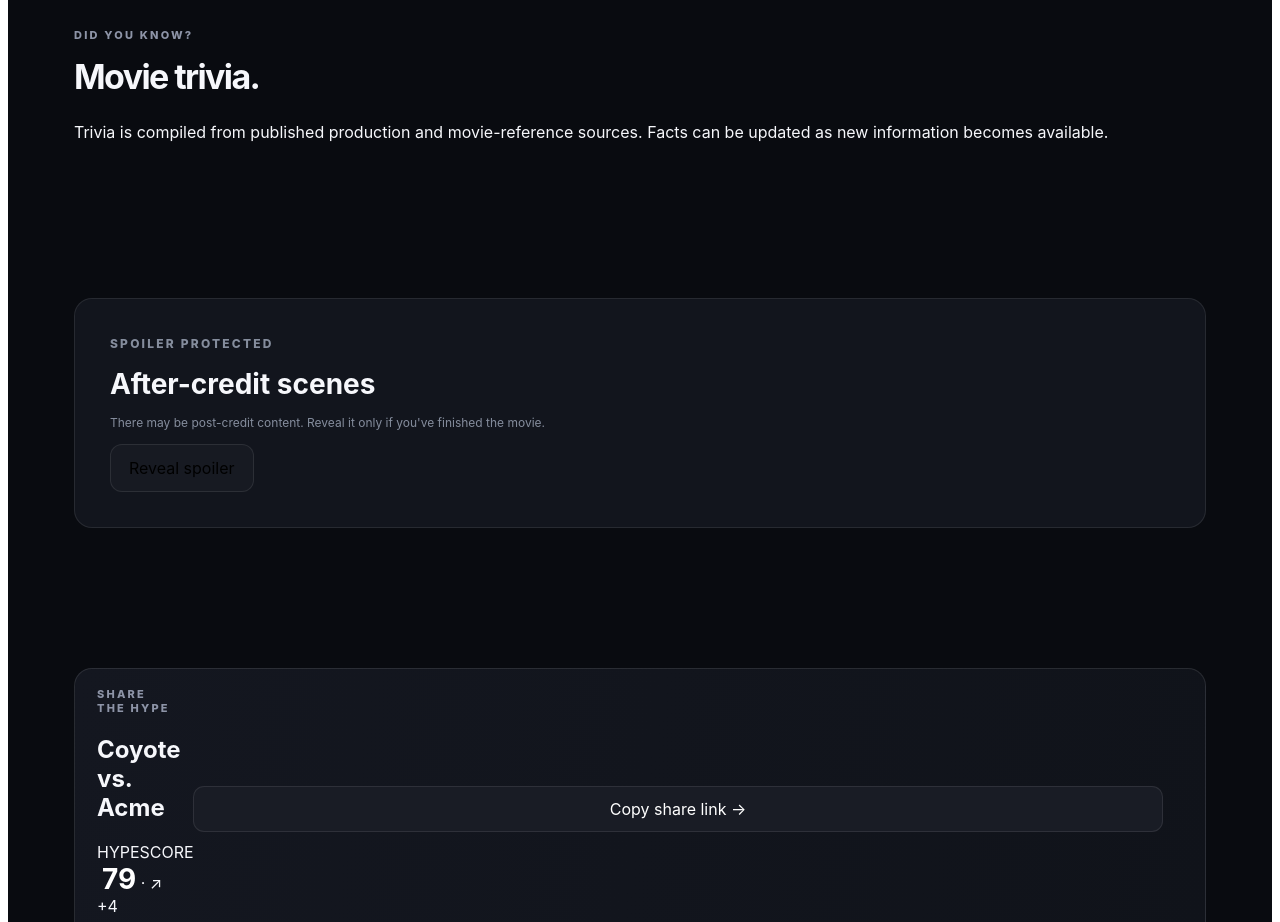
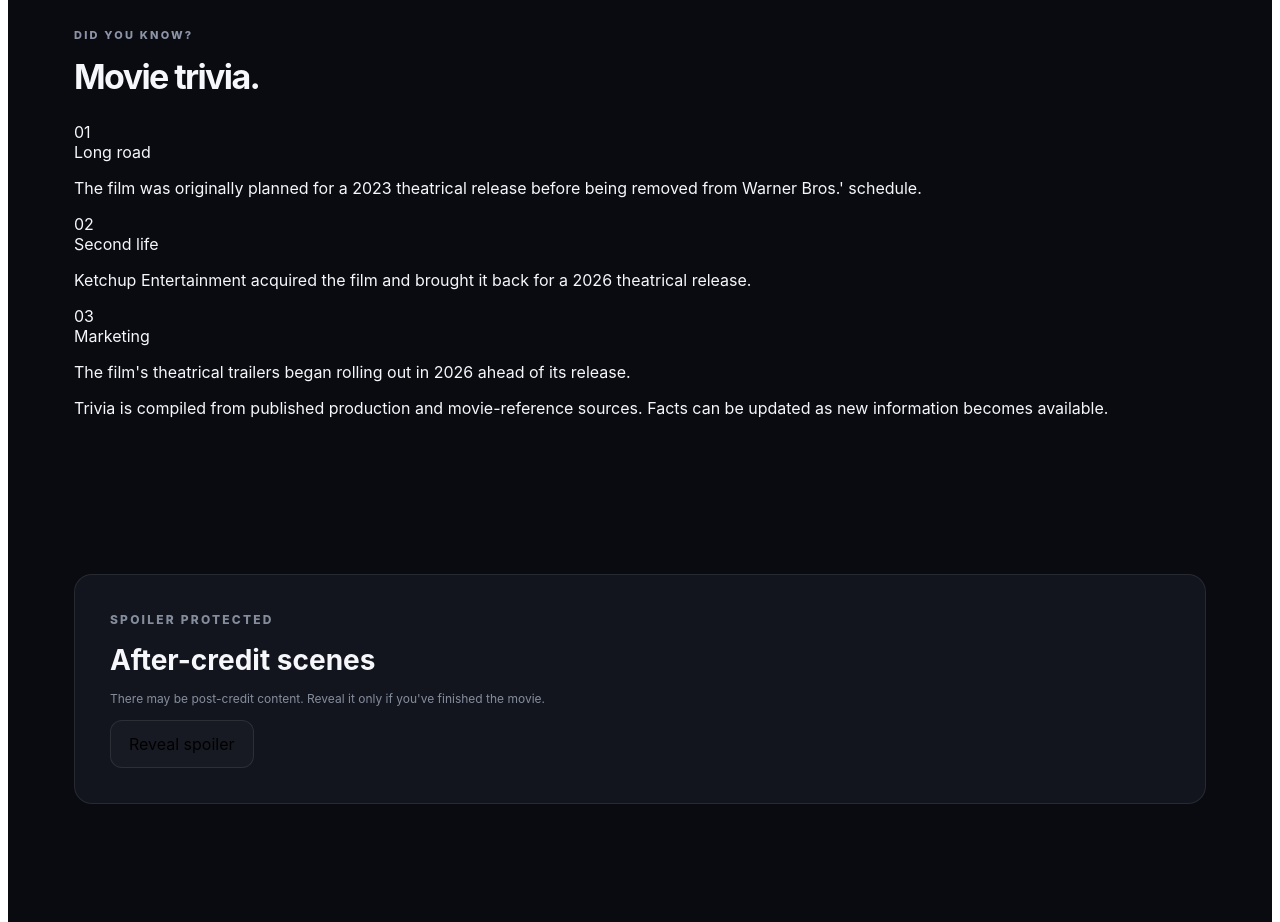
Before and after one commit to caseychourney/hypescore, a Next.js app: page /movie/coyote-vs-acme in a window 1280 px wide. Shown: the part 3020-3942 px from the top of the page. Built offline with nearby package versions, Linux system fonts and the light colour scheme.

Commit message:
fix: resolve movie trivia by title

```diff
--- a/pages/movie/[slug].js
+++ b/pages/movie/[slug].js
@@ -77,7 +77,7 @@
 
 export default function MoviePage({ movie }) {
   const events = movie.events;
-  const trivia = triviaBySlug[Object.keys(movieData).find((key) => movieData[key] === movie)] || [];
+  const trivia = triviaBySlug[Object.keys(movieData).find((key) => movieData[key].title === movie.title)] || [];
   const [scores, setScores] = useState(Object.fromEntries(categories.map((c) => [c, 8])));
   const [spoiler, setSpoiler] = useState(false);
   const [saved, setSaved] = useState(false);
```
